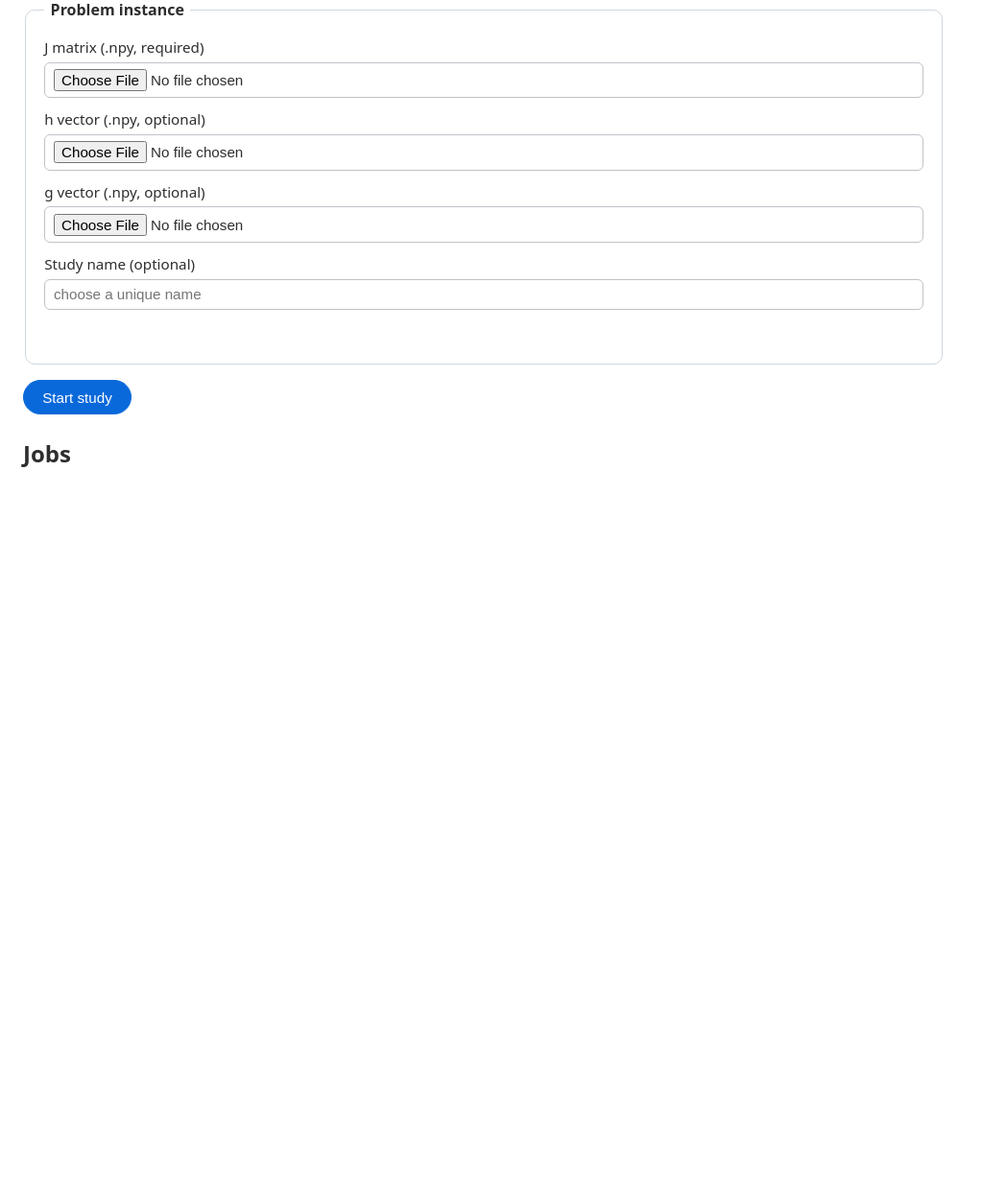
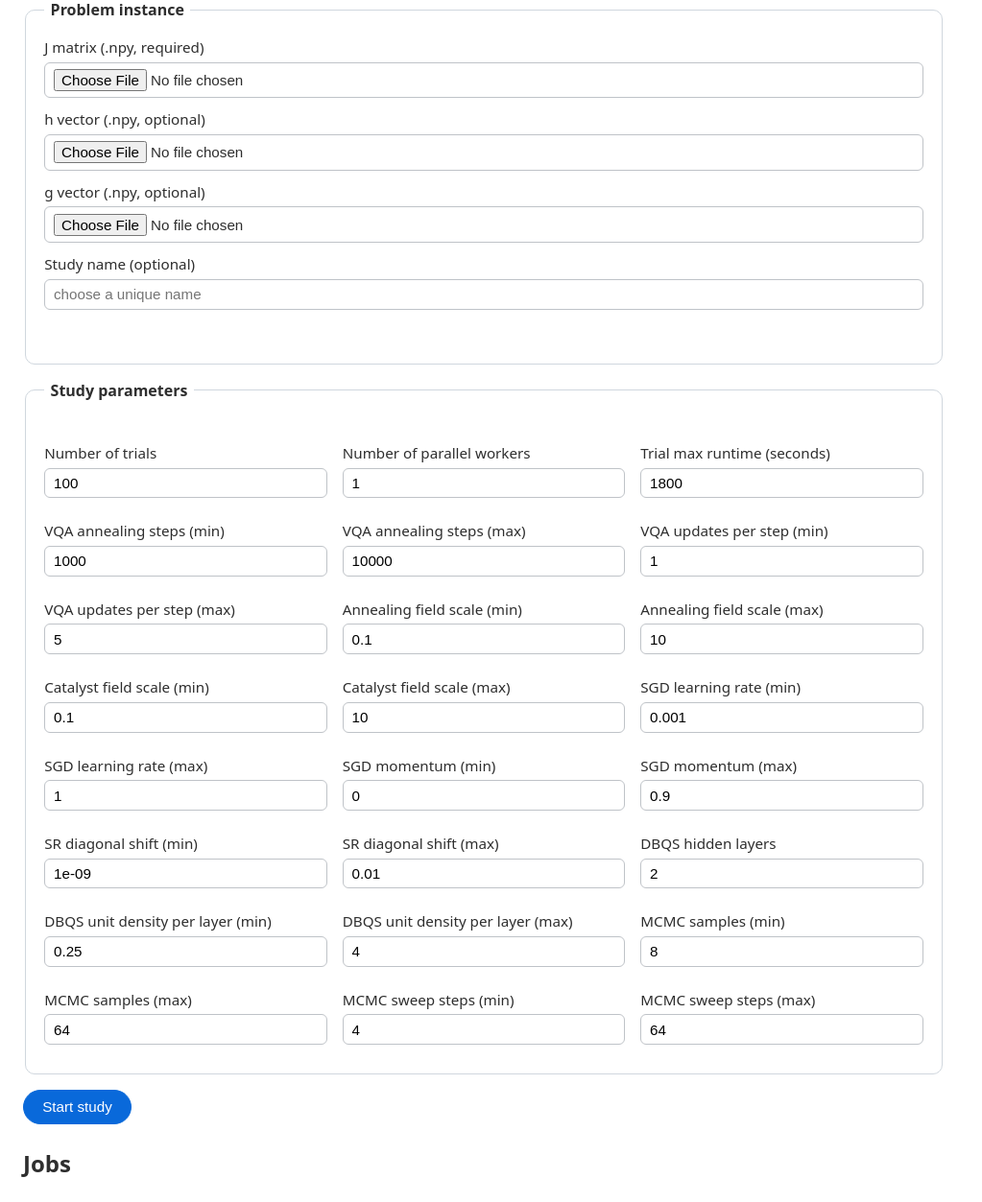
Before and after one commit to lucaleonect/nqa_server, a FastAPI app: page / in a window 1280 px wide. Shown: the part 89-1342 px from the top of the page at 96% size, without its empty margins (0-1023 px from the left). Before the commit the page ends 576 px from the top, so only its background shows below. Run offline with FastAPI, Linux system fonts and the light colour scheme; data that the repository does not hold is empty; parts of the project's set-up code (start-up, migrations or seed data) failed here and were passed over.

Commit message:
Added options to configure custom settings for HPO.

```diff
--- a/services/api/app/main.py
+++ b/services/api/app/main.py
@@ -8,11 +8,13 @@
 import threading
 import urllib.parse
 import uuid
+from collections import OrderedDict
 from dataclasses import dataclass
-from typing import Callable, Dict, Optional, Sequence, cast
+from typing import Callable, Dict, Optional, Sequence, Tuple, Union, cast
 
 from fastapi import FastAPI, File, Form, Request, UploadFile
-from fastapi.responses import FileResponse, HTMLResponse, JSONResponse
+from fastapi.responses import FileResponse, JSONResponse
+from fastapi.templating import Jinja2Templates
 from zipfile import ZipFile
 
 from .db import Base, SessionLocal, engine
@@ -40,6 +42,171 @@
 
 
 app = FastAPI(title="nqa-server")
+
+templates = Jinja2Templates(directory=os.path.join(os.path.dirname(__file__), "templates"))
+
+
+@dataclass(frozen=True)
+class _StudyArgSpec:
+    label: str
+    kind: str
+    default: Union[int, float]
+    minimum: Optional[float]
+
+
+_STUDY_ARG_SPECS: "OrderedDict[str, _StudyArgSpec]" = OrderedDict(
+    (
+        (
+            "num_trials",
+            _StudyArgSpec("Number of trials", "int", 100, 1),
+        ),
+        (
+            "num_workers",
+            _StudyArgSpec("Number of parallel workers", "int", 1, 1),
+        ),
+        (
+            "trial_max_runtime",
+            _StudyArgSpec("Trial max runtime (seconds)", "int", 60 * 30, 1),
+        ),
+        (
+            "vqa_num_annealing_steps_min",
+            _StudyArgSpec("VQA annealing steps (min)", "int", 1000, 1),
+        ),
+        (
+            "vqa_num_annealing_steps_max",
+            _StudyArgSpec("VQA annealing steps (max)", "int", 10000, 1),
+        ),
+        (
+            "vqa_num_updates_per_step_min",
+            _StudyArgSpec("VQA updates per step (min)", "int", 1, 1),
+        ),
+        (
+            "vqa_num_updates_per_step_max",
+            _StudyArgSpec("VQA updates per step (max)", "int", 5, 1),
+        ),
+        (
+            "vqa_annealing_field_scale_min",
+            _StudyArgSpec("Annealing field scale (min)", "float", 1e-1, 0.0),
+        ),
+        (
+            "vqa_annealing_field_scale_max",
+            _StudyArgSpec("Annealing field scale (max)", "float", 1e1, 0.0),
+        ),
+        (
+            "vqa_catalyst_field_scale_min",
+            _StudyArgSpec("Catalyst field scale (min)", "float", 1e-1, 0.0),
+        ),
+        (
+            "vqa_catalyst_field_scale_max",
+            _StudyArgSpec("Catalyst field scale (max)", "float", 1e1, 0.0),
+        ),
+        (
+            "sgd_learning_rate_min",
+            _StudyArgSpec("SGD learning rate (min)", "float", 1e-3, 0.0),
+        ),
+        (
+            "sgd_learning_rate_max",
+            _StudyArgSpec("SGD learning rate (max)", "float", 1e0, 0.0),
+        ),
+        (
+            "sgd_momentum_min",
+            _StudyArgSpec("SGD momentum (min)", "float", 0.0, 0.0),
+        ),
+        (
+            "sgd_momentum_max",
+            _StudyArgSpec("SGD momentum (max)", "float", 0.9, 0.0),
+        ),
+        (
+            "sr_diagonal_shift_min",
+            _StudyArgSpec("SR diagonal shift (min)", "float", 1e-9, 0.0),
+        ),
+        (
+            "sr_diagonal_shift_max",
+            _StudyArgSpec("SR diagonal shift (max)", "float", 1e-2, 0.0),
+        ),
+        (
+            "dbqs_num_hidden_layers",
+            _StudyArgSpec("DBQS hidden layers", "int", 2, 1),
+        ),
+        (
+            "dbqs_unit_density_per_layer_min",
+            _StudyArgSpec("DBQS unit density per layer (min)", "float", 0.25, 0.0),
+        ),
+        (
+            "dbqs_unit_density_per_layer_max",
+            _StudyArgSpec("DBQS unit density per layer (max)", "float", 4.0, 0.0),
+        ),
+        (
+            "mcmc_num_samples_min",
+            _StudyArgSpec("MCMC samples (min)", "int", 2**3, 1),
+        ),
+        (
+            "mcmc_num_samples_max",
+            _StudyArgSpec("MCMC samples (max)", "int", 2**6, 1),
+        ),
+        (
+            "mcmc_num_sweep_steps_min",
+            _StudyArgSpec("MCMC sweep steps (min)", "int", 2**2, 1),
+        ),
+        (
+            "mcmc_num_sweep_steps_max",
+            _StudyArgSpec("MCMC sweep steps (max)", "int", 2**6, 1),
+        ),
+    )
+)
+
+
+_ALLOWED_STUDY_ARGS: Dict[str, Tuple[str, Optional[float]]] = {
+    key: (spec.kind, spec.minimum)
+    for key, spec in _STUDY_ARG_SPECS.items()
+}
+
+
+def _parse_study_args(raw: Optional[str]) -> Dict[str, object]:
+    if raw is None:
+        return {}
+
+    text = raw.strip()
+    if not text:
+        return {}
+
+    try:
+        payload = json.loads(text)
+    except json.JSONDecodeError as exc:
+        raise ValueError(f"study arguments must be valid JSON: {exc.msg}") from exc
+
+    if not isinstance(payload, dict):
+        raise ValueError("study arguments must be a JSON object with key/value pairs")
+
+    parsed: Dict[str, object] = {}
+    for key, value in payload.items():
+        if key not in _ALLOWED_STUDY_ARGS:
+            raise ValueError(f"unsupported study argument: {key}")
+        expected_type, min_value = _ALLOWED_STUDY_ARGS[key]
+        if value is None:
+            continue
+        if isinstance(value, bool):
+            raise ValueError(f"{key} must be a number")
+        if expected_type == "int":
+            if isinstance(value, float):
+                if not value.is_integer():
+                    raise ValueError(f"{key} must be an integer")
+                converted = int(value)
+            else:
+                try:
+                    converted = int(value)
+                except (TypeError, ValueError) as exc:
+                    raise ValueError(f"{key} must be an integer") from exc
+        else:
+            try:
+                converted = float(value)
+            except (TypeError, ValueError) as exc:
+                raise ValueError(f"{key} must be a number") from exc
+        if min_value is not None and converted < min_value:
+            raise ValueError(f"{key} must be at least {min_value}")
+        parsed[key] = converted
+
+    return parsed
 
 
 _dashboard_available = optuna_dashboard is not None and hasattr(optuna_dashboard, "run_server")
@@ -458,10 +625,27 @@
     return None
 
 
-@app.get("/", response_class=HTMLResponse)
-async def index():
-    with open(os.path.join(os.path.dirname(__file__), "templates", "index.html"), "r", encoding="utf-8") as f:
-        return HTMLResponse(f.read())
+@app.get("/")
+async def index(request: Request):
+    study_arg_specs = [
+        {
+            "key": key,
+            "label": spec.label,
+            "kind": spec.kind,
+            "default": spec.default,
+            "minimum": spec.minimum,
+            "default_text": f"{spec.default:g}" if isinstance(spec.default, float) else str(spec.default),
+            "step": "1" if spec.kind == "int" else "any",
+        }
+        for key, spec in _STUDY_ARG_SPECS.items()
+    ]
+    return templates.TemplateResponse(
+        "index.html",
+        {
+            "request": request,
+            "study_arg_specs": study_arg_specs,
+        },
+    )
 
 
 def _coerce_upload(value: Optional[UploadFile | Sequence[UploadFile]]) -> Optional[UploadFile]:
@@ -490,6 +674,7 @@
 async def upload(
     file: UploadFile = File(...),
     study_name: Optional[str] = Form(None),
+    study_args_raw: Optional[str] = Form(None),
     h_vector: Optional[UploadFile | Sequence[UploadFile]] = File(None),
     g_vector: Optional[UploadFile | Sequence[UploadFile]] = File(None),
 ):
@@ -504,6 +689,11 @@
             continue
         if not optional_file.filename.endswith(".npy"):
             return JSONResponse({"error": f"{field_name} must be a .npy file"}, status_code=400)
+
+    try:
+        parsed_study_args = _parse_study_args(study_args_raw)
+    except ValueError as exc:
+        return JSONResponse({"error": str(exc)}, status_code=400)
 
     job_id = str(uuid.uuid4())
     job_dir = os.path.join(UPLOAD_ROOT, job_id)
@@ -559,6 +749,8 @@
     study_payload: Dict[str, object] = {
         "study_name": study_name_to_use,
     }
+    if parsed_study_args:
+        study_payload["study_args"] = parsed_study_args
     if requested_study_name:
         study_payload["requested_study_name"] = requested_study_name
 
--- a/services/api/app/templates/index.html
+++ b/services/api/app/templates/index.html
@@ -50,6 +50,12 @@
             border: 1px solid #bfc3c8;
             border-radius: 6px;
             background: #fff;
+        }
+
+        .study-grid {
+            display: grid;
+            grid-template-columns: repeat(auto-fit, minmax(220px, 1fr));
+            gap: 0.75rem 1rem;
         }
 
         button {
@@ -125,7 +131,29 @@
                 Study name (optional)
                 <input type="text" name="study_name" placeholder="choose a unique name" />
             </label>
-            <p class="hint">Leave optional vectors blank for zero fields. Studies run with default Optuna settings.</p>
+            <p class="hint">Leave optional vectors blank for zero fields. Use study parameters below to override Optuna defaults.</p>
+        </fieldset>
+
+        <fieldset>
+            <legend>Study parameters</legend>
+            <p class="hint">Defaults mirror the solver's CLI. Adjust values to tune Optuna and annealer behaviour.</p>
+            <div class="study-grid">
+                {% for spec in study_arg_specs %}
+                <label>
+                    {{ spec.label }}
+                    <input type="number"
+                        class="study-arg-input"
+                        name="study_arg_{{ spec.key }}"
+                        data-arg="{{ spec.key }}"
+                        data-type="{{ spec.kind }}"
+                        value="{{ spec.default_text }}"
+                        step="{{ spec.step }}"
+                        {% if spec.minimum is not none %}min="{{ spec.minimum }}"{% endif %}
+                    />
+                </label>
+                {% endfor %}
+            </div>
+            <input type="hidden" name="study_args" id="studyArgsField" />
         </fieldset>
 
         <button type="submit">Start study</button>
@@ -161,6 +189,52 @@
             }
         };
 
+        const packStudyArgs = (form) => {
+            const hidden = form.querySelector('#studyArgsField');
+            if (!hidden) {
+                return { ok: true };
+            }
+
+            const inputs = form.querySelectorAll('.study-arg-input');
+            const payload = {};
+            let hasValues = false;
+
+            for (const input of inputs) {
+                const key = input.dataset.arg;
+                const type = input.dataset.type;
+                const raw = input.value.trim();
+                if (!key || !type) {
+                    continue;
+                }
+                if (!raw) {
+                    continue;
+                }
+                const numeric = Number(raw);
+                if (!Number.isFinite(numeric)) {
+                    return { ok: false, error: `${key} must be numeric` };
+                }
+                if (type === 'int' && !Number.isInteger(numeric)) {
+                    return { ok: false, error: `${key} must be an integer` };
+                }
+                const minAttr = input.getAttribute('min');
+                if (minAttr !== null && minAttr !== '') {
+                    const minValue = Number(minAttr);
+                    if (Number.isFinite(minValue) && numeric < minValue) {
+                        return { ok: false, error: `${key} must be ≥ ${minAttr}` };
+                    }
+                }
+                payload[key] = type === 'int' ? Math.trunc(numeric) : numeric;
+                hasValues = true;
+            }
+
+            if (hasValues) {
+                hidden.value = JSON.stringify(payload);
+            } else {
+                hidden.value = '';
+            }
+            return { ok: true };
+        };
+
         async function refresh() {
             const res = await fetch('/jobs');
             const data = await res.json();
@@ -194,6 +268,12 @@
         document.getElementById('uploadForm').addEventListener('submit', async (event) => {
             event.preventDefault();
             const form = event.target;
+            const packResult = packStudyArgs(form);
+            if (!packResult.ok) {
+                msg.textContent = `Study arguments error: ${packResult.error}`;
+                return;
+            }
+
             const formData = new FormData(form);
             maybeDeleteEmptyFile(form, formData, 'h_vector');
             maybeDeleteEmptyFile(form, formData, 'g_vector');
@@ -205,6 +285,11 @@
                 } else {
                     formData.set('study_name', trimmed);
                 }
+            }
+
+            const hidden = form.querySelector('#studyArgsField');
+            if (hidden && hidden.value.trim() === '') {
+                formData.delete('study_args');
             }
 
             msg.textContent = 'Submitting…';
--- a/services/scheduler/app/main.py
+++ b/services/scheduler/app/main.py
@@ -128,6 +128,10 @@
         study_name = os.path.basename(result_dir) if result_dir else job_id
     payload["study_name"] = study_name
 
+    study_args = study_request.get("study_args")
+    if isinstance(study_args, dict) and study_args:
+        payload["study_args"] = study_args
+
     vector = _load_vector(h_path)
     if vector is not None:
         payload["h_vector"] = vector.tolist()
```
Also changed, not shown: docs/api.md (+2 -2 lines), services/solver/nqa/main.py (+75 -2 lines), services/solver/nqa/master.py (+33 -11 lines).
